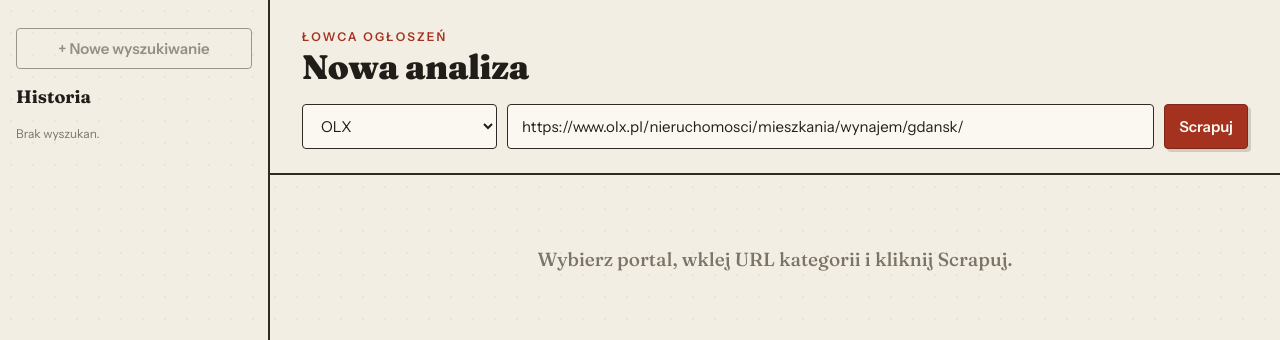
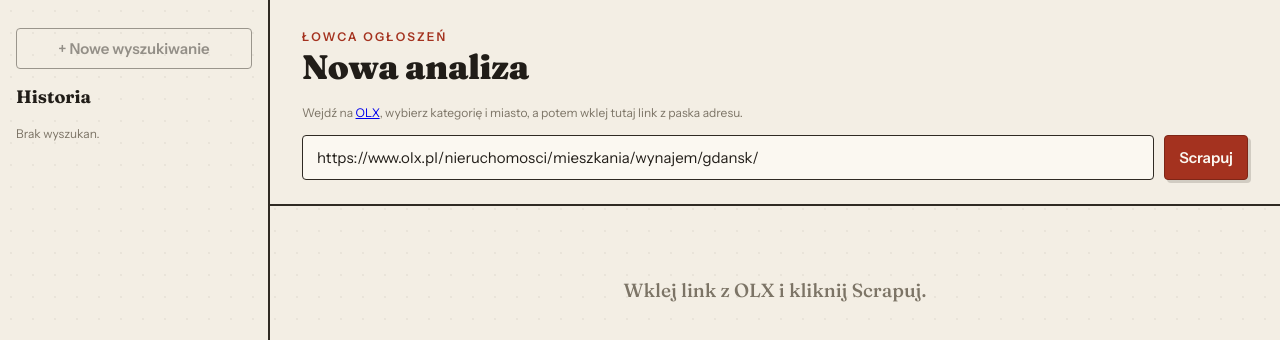
Before and after one commit to pawelkomarnickihrme/nieruchomosci, a React (Vite) app: page / in a window 1280 px wide. Shown: the top 340 px of the page. Built offline with nearby package versions, Linux system fonts and the light colour scheme.

Commit message:
Refactor portal handling by removing unused portal options and simplifying URL management for OLX

```diff
--- a/src/App.jsx
+++ b/src/App.jsx
@@ -1,11 +1,6 @@
 import { useState, useMemo, useEffect } from "react";
 
-const PORTALS = [
-  { id: "olx", label: "OLX", ex: "https://www.olx.pl/nieruchomosci/mieszkania/wynajem/gdansk/" },
-  { id: "otodom", label: "Otodom", ex: "https://www.otodom.pl/pl/wyniki/sprzedaz/mieszkanie/mazowieckie/warszawa/warszawa/warszawa" },
-  { id: "allegro", label: "Allegro Lokalnie", ex: "https://allegrolokalnie.pl/oferty/nieruchomosci" },
-  { id: "komornik", label: "Licytacje komornicze", ex: "https://licytacje.komornik.pl/Notice/Search" },
-];
+const OLX_EX = "https://www.olx.pl/nieruchomosci/mieszkania/wynajem/gdansk/";
 const money = (v) => (v == null ? "—" : new Intl.NumberFormat("pl-PL").format(v) + " zł");
 
 // Ladny hash w URL: portal + sciezka wyszukiwania zamiast nazwy pliku (#olx-mieszkania-wynajem-gdansk).
@@ -46,8 +41,8 @@ async function readNdjson(res, onLine) {
 }
 
 export default function App() {
-  const [portal, setPortal] = useState("olx");
-  const [url, setUrl] = useState(PORTALS[0].ex);
+  const portal = "olx"; // ponytail: tylko OLX — wroc do selecta, gdy dojdzie drugi portal
+  const [url, setUrl] = useState(OLX_EX);
   const [items, setItems] = useState([]);
   const [loading, setLoading] = useState(false);
   const [err, setErr] = useState("");
@@ -78,13 +73,11 @@ export default function App() {
     setRatings({});
     setReq("");
     setErr("");
-    setPortal("olx");
-    setUrl(PORTALS[0].ex);
+    setUrl(OLX_EX);
     window.history.pushState(null, "", "/");
   }
 
   async function openHist(h) {
-    setPortal(h.portal);
     if (h.url) setUrl(h.url);
     setActive(h.file);
     window.history.pushState(null, "", "/" + slug(h)); // kazde zapytanie ma swoj URL
@@ -134,11 +127,6 @@ export default function App() {
     else fetch("/api/history").then((r) => r.json()).then((h) => { const s = find(h); if (s) openHist(s); }).catch(() => {});
   }, []);
 
-  function pickPortal(id) {
-    setPortal(id);
-    setUrl(PORTALS.find((p) => p.id === id).ex);
-  }
-
   async function run(e) {
     e.preventDefault();
     setLoading(true);
@@ -168,7 +156,7 @@ export default function App() {
 
   return (
     <div className="layout">
-      <aside>
+      {!active && <aside>
         <button type="button" className="hist new" onClick={newSearch} disabled={!active && items.length === 0}>
           + Nowe wyszukiwanie
         </button>
@@ -186,7 +174,7 @@ export default function App() {
             <span className="muted small">{h.count}</span>
           </button>
         ))}
-      </aside>
+      </aside>}
       <main>
       <header>
         <p className="kicker">Łowca ogłoszeń</p>
@@ -194,19 +182,19 @@ export default function App() {
           /* Home: tylko formularz nowej analizy. */
           <>
             <h1>Nowa analiza</h1>
+            <p className="muted small">
+              Wejdź na <a href="https://www.olx.pl/nieruchomosci/" target="_blank" rel="noopener">OLX</a>,
+              wybierz kategorię i miasto, a potem wklej tutaj link z paska adresu.
+            </p>
             <form className="hunt" onSubmit={run}>
-              <select value={portal} onChange={(e) => pickPortal(e.target.value)}>
-                {PORTALS.map((p) => (
-                  <option key={p.id} value={p.id}>{p.label}</option>
-                ))}
-              </select>
-              <input className="url" value={url} onChange={(e) => setUrl(e.target.value)} placeholder="Wklej URL kategorii z portalu" />
+              <input className="url" value={url} onChange={(e) => setUrl(e.target.value)} placeholder={OLX_EX} />
               <button type="submit" className="primary" disabled={loading}>{loading ? "Scrapuję…" : "Scrapuj"}</button>
             </form>
           </>
         ) : (
           /* Widok wyszukiwania: opis (zrodlo + prompt) i lista ocen. */
           <>
+            <button type="button" className="hist new" onClick={newSearch}>← Nowe wyszukiwanie</button>
             <h1>
               Nieruchomości <span className="muted">· {items.length} ofert</span>
             </h1>
@@ -242,7 +230,7 @@ export default function App() {
       </header>
 
       {err && <div className="empty error">{err}</div>}
-      {!err && view.length === 0 && <div className="empty">{loading ? "Ładowanie…" : "Wybierz portal, wklej URL kategorii i kliknij Scrapuj."}</div>}
+      {!err && view.length === 0 && <div className="empty">{loading ? "Ładowanie…" : "Wklej link z OLX i kliknij Scrapuj."}</div>}
 
       <div className="grid">
         {view.map((it, i) => (
```
